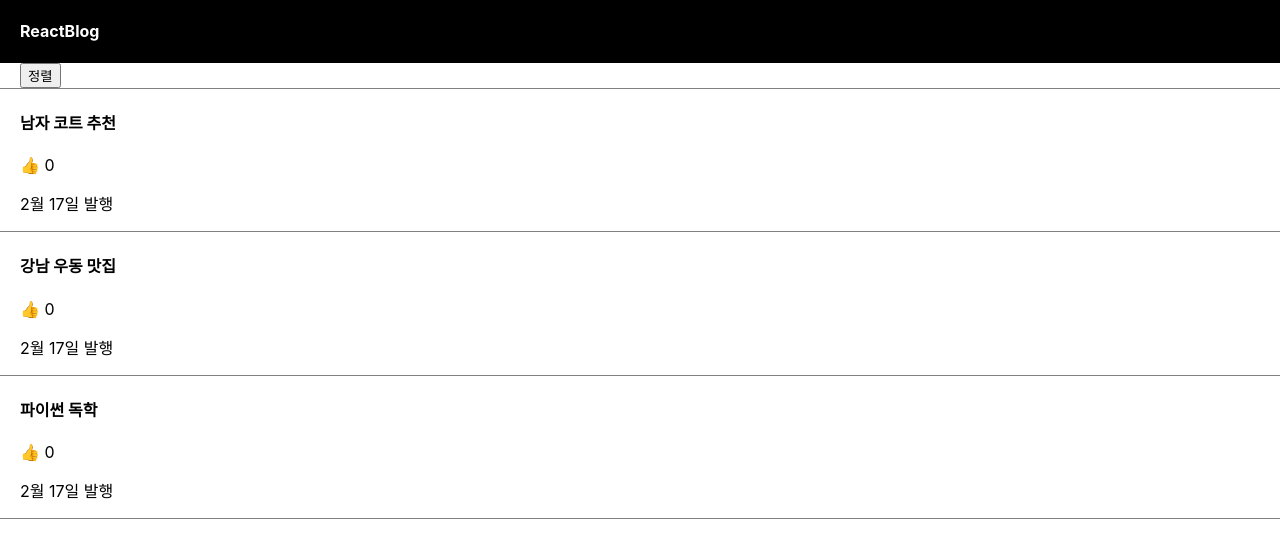
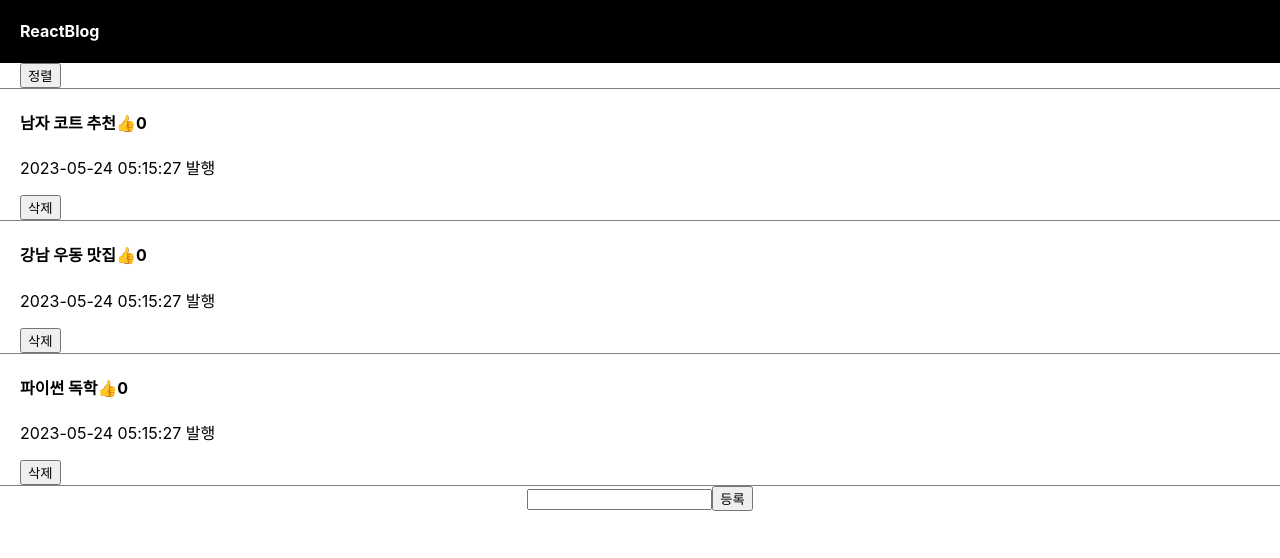
Before and after one commit to choihanseul/blog, a React (Create React App) app: page / in a window 1280 px wide. Shown: the top 558 px of the page. Built offline with nearby package versions, Linux system fonts and the light colour scheme.

Commit message:
하나의 state에서 값 관리 (배열 안의 오브젝트)

```diff
--- a/src/App.js
+++ b/src/App.js
@@ -9,8 +9,39 @@ function App() {
   let [title, changTitle] = useState( [ '남자 코트 추천', '강남 우동 맛집', '파이썬 독학' ] ); // let [작명(변수), 작명(state 변경 도와주는 함수)] = useState(보관할 자료)
   let [like, addLike] = useState( [0, 0, 0] );
   let [modal, setModal] = useState(false);
+  let [seq, setSeq] = useState(0);
+  let text = '';
 
-  let [seq, setSeq] = useState(0);
+  function getDate(date) {
+    var year = date.getFullYear();
+    var month = ('0' + (date.getMonth() + 1)).slice(-2);
+    var day = ('0' + date.getDate()).slice(-2);
+
+    var hours = ('0' + date.getHours()).slice(-2);
+    var minutes = ('0' + date.getMinutes()).slice(-2);
+    var seconds = ('0' + date.getSeconds()).slice(-2);
+
+    return year + '-' + month  + '-' + day + ' ' + hours + ':' + minutes  + ':' + seconds
+  }
+
+
+  let [arr, changArr] = useState([
+    {
+      title: '남자 코트 추천',
+      like: 0,
+      date: getDate(new Date())
+    },
+    {
+      title: '강남 우동 맛집',
+      like: 0,
+      date: getDate(new Date())
+    },
+    {
+      title: '파이썬 독학',
+      like: 0,
+      date: getDate(new Date())
+    }
+  ])
 
   return (
     // JSX 자바스크립트 안에서 html을 쓸 수 있게 해줌
@@ -24,6 +55,7 @@ function App() {
       <button onClick={()=> {
         let sort = [...title.sort()]
         changTitle(sort)
+        console.log(arr)
       }}>정렬</button>
       {/*
         <h4>
@@ -42,24 +74,82 @@ function App() {
        */}
        </div>
 
-      {
+      {/* {
         title.map(function(a, i) {
           return (
             <div className="list" key={i}>
             <h4 onClick={()=> {
               setSeq(i)
               setModal(!modal)
-              }}>{ a }</h4>
-            <span onClick={()=> {
-              let add = [...like]
-              add[i] = add[i] + 1
-              addLike(add) }
-              }>👍 </span>{ like[i] }
+              }}>{ a }
+              <span onClick={(e)=> {
+                e.stopPropagation()
+                let add = [...like]
+                add[i] = add[i] + 1
+                addLike(add) }
+                }>👍
+              </span>{ like[i] }
+            </h4>
             <p>2월 17일 발행</p>
+            <button onClick={(e)=>{
+                e.stopPropagation()
+                let delTitle = [...title]
+                delTitle.splice(i, 1)
+                changTitle(delTitle)
+              }}>
+                삭제</button>
           </div>
           )
         })
+      } */}
+
+      {
+        arr.map(function(a, i) {
+          return (
+            <div className="list" key={i}>
+              <h4 onClick={()=> {
+                setSeq(i)
+                setModal(!modal)
+                }}>{ a.title }
+                <span onClick={(e)=> {
+                  e.stopPropagation()
+                  let add = [...arr]
+                  add[i].like = add[i].like + 1
+                  changArr(add) }
+                  }>👍
+                </span>{ a.like }
+              </h4>
+            <p>{ a.date } 발행</p>
+            <button onClick={(e)=>{
+                e.stopPropagation()
+                let delTitle = [...arr]
+                delTitle.splice(i, 1)
+                changArr(delTitle)
+              }}>
+                삭제</button>
+            </div>
+          )
+        })
       }
+
+      <input onChange={(e) => {
+        text = e.target.value
+        console.log(text)
+        }} />
+      <button onClick={()=> {
+        if (text === '' || text === undefined || text === null) {
+          alert('내용을 입력하세요')
+        } else {
+          let addTitle = [...arr]
+          let copy = {
+            title: text,
+            like: 0,
+            date: getDate(new Date())
+          }
+          addTitle.unshift(copy)
+          changArr(addTitle)
+        }
+      }}>등록</button>
 
       {
         modal === true ? <Modal title = { title } seq = { seq }/> : null
```
